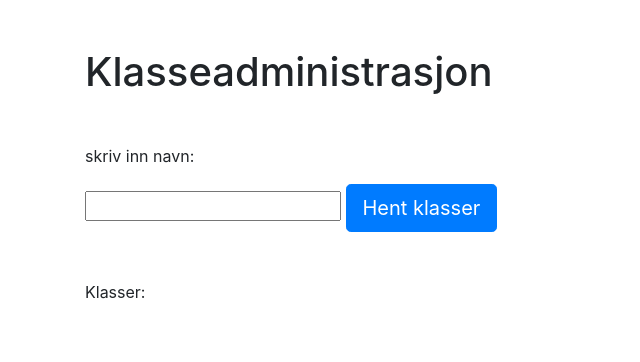
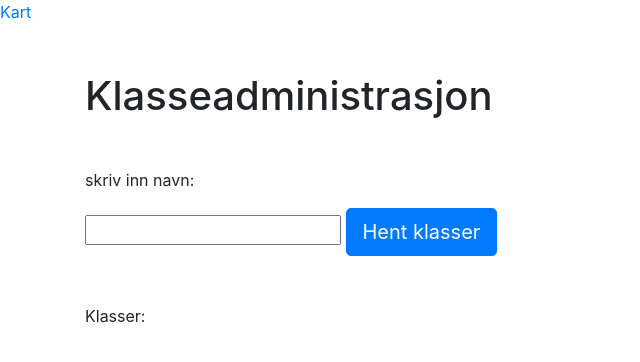
Before and after one commit to jon2m/klasseadmin, a plain HTML site: page index.html in a window 1280 px wide. Shown: the whole page, without its empty margins (0-640 px from the left). Drawn offline with nearby package versions, Linux system fonts and the light colour scheme.

Commit message:
liten oppdate

```diff
--- a/index.html
+++ b/index.html
@@ -27,6 +27,8 @@ async function req() {
 </head>
 <body>
 
+<a href="klassekart.html">Kart</a>
+
 <div class='container'>
     <h1 class='my-5'>Klasseadministrasjon</h1>
     <p>skriv inn navn:</p>
```
Also changed, not shown: klassekart.html (+1 -0 lines).
